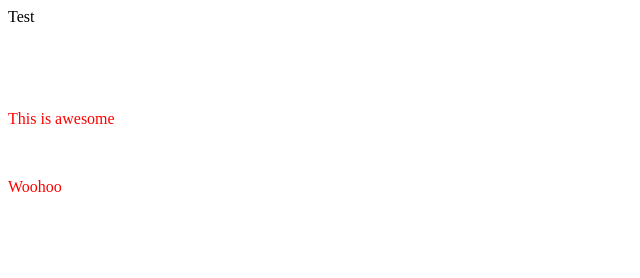
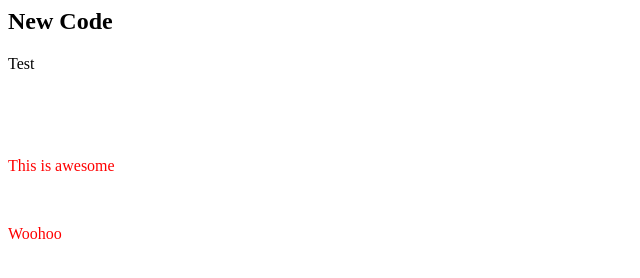
Before and after one commit to ChamplainBrent/TestPage, a plain HTML site: page index.html in a window 1280 px wide. Shown: the whole page, without its empty margins (0-640 px from the left). Drawn offline with Linux system fonts and the light colour scheme.

Commit message:
Another update

```diff
--- a/index.html
+++ b/index.html
@@ -1,6 +1,6 @@
 </head>
 
-<div class=WordSection1>
+<h2>New Code</h2>
 
 <p class=MsoNormal>Test</p>
 
```
